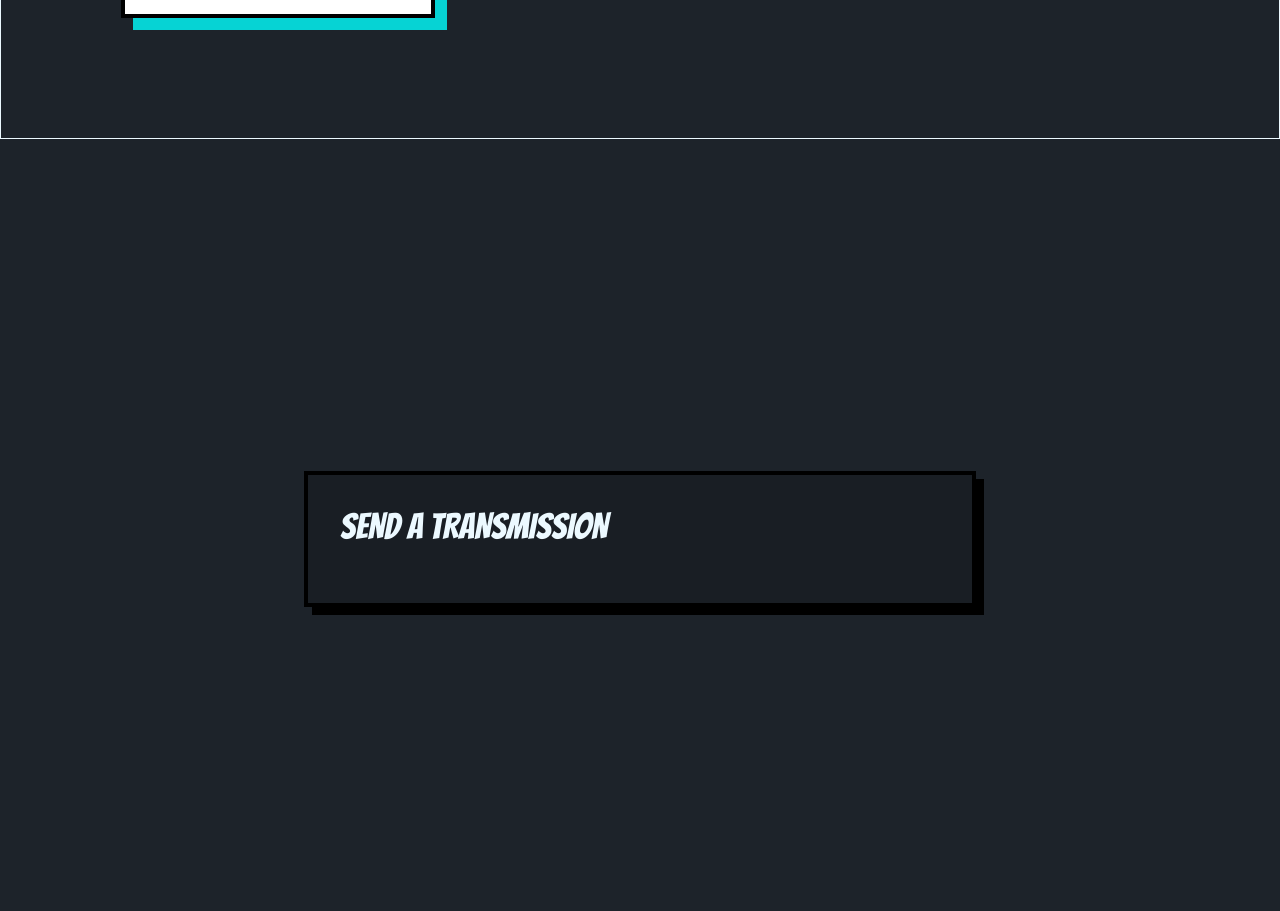
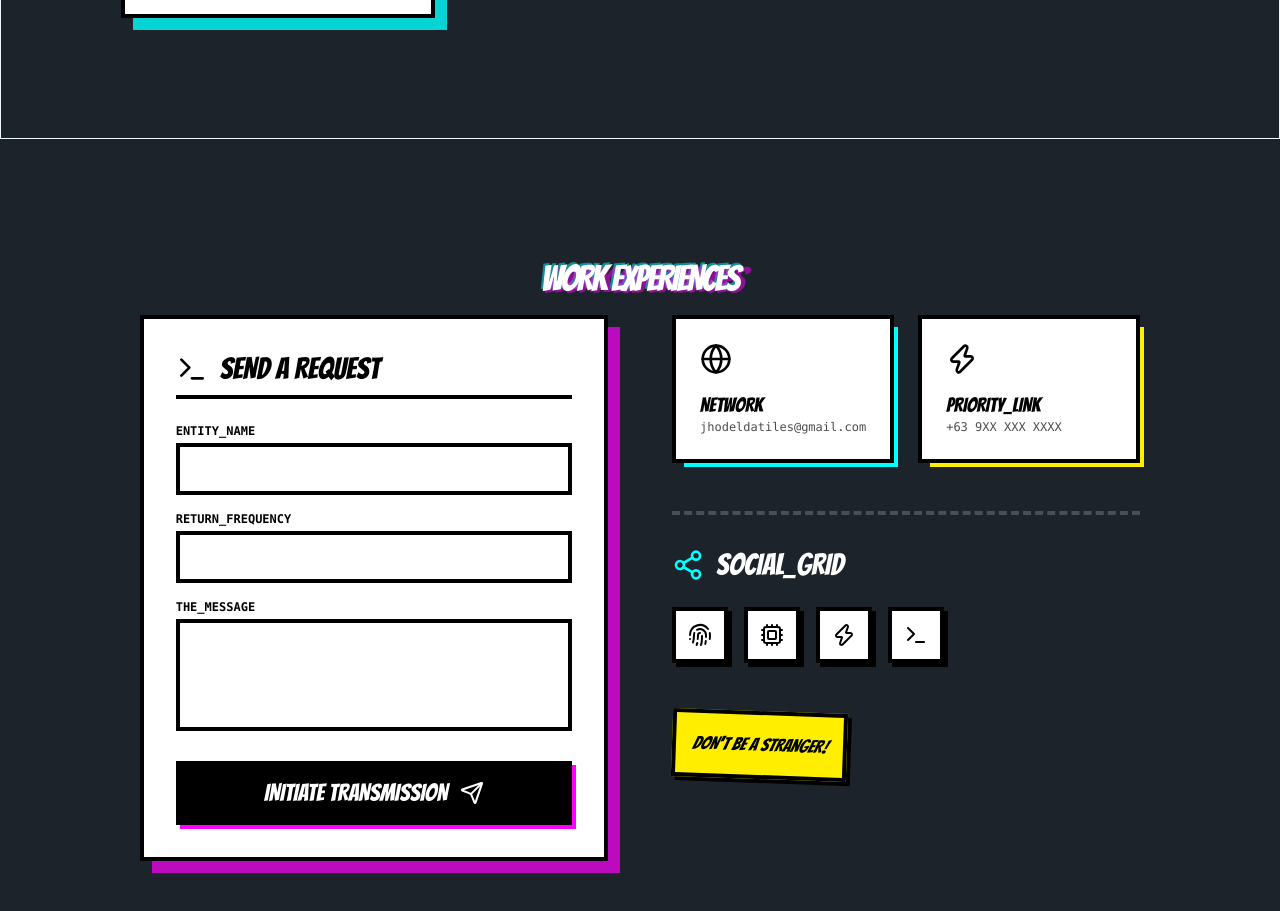
Before and after one commit to JhodelDatiles/portfolio, a React (Vite) app in the folder client/: page / in a window 1280 px wide. Shown: the part 3660-4571 px from the top of the page. Built offline with nearby package versions, Linux system fonts and the light colour scheme.

Commit message:
feat: added contacts section

```diff
--- /dev/null
+++ b/client/src/components/ContactSection.jsx
@@ -0,0 +1,128 @@
+import React from "react";
+// Swapping for more "Tech/Spider-Verse" themed icons
+import {
+  Terminal,
+  Cpu,
+  Zap,
+  Globe,
+  Share2,
+  Fingerprint,
+  Send
+} from "lucide-react";
+
+const ContactSection = () => {
+  return (
+    <section id="contact" className="flex flex-col py-30 relative overflow-hidden">
+      <div className="max-w-6xl mx-auto px-6">
+            <h3 className="self-center font-comic-title text-3xl md:text-4xl uppercase tracking-tighter text-white mb-4 px-8 relative inline-block">
+              <span className="relative z-10">Work Experiences</span>
+              <span className="absolute top-0.5 left-[34px] text-[#FF00FF] -z-10 opacity-50 italic">
+                Work Experiences
+              </span>
+              <span className="absolute -top-0.5 left-[30px] text-[#00FFFF] -z-20 opacity-50">
+                Work Experiences
+              </span>
+            </h3>
+      </div>
+
+      <div className="max-w-6xl mx-auto px-6 grid grid-cols-1 lg:grid-cols-2 gap-16 items-start">
+
+        {/* --- LEFT: CLIENT INFORMATION FORM --- */}
+        <div className="relative group">
+          <div className="absolute inset-0 bg-spider-magenta translate-x-3 translate-y-3 -z-10 opacity-70" />
+
+          <form className="border-4 border-black bg-white p-8 space-y-6">
+            <h3 className="font-comic-title text-3xl uppercase text-black border-b-4 border-black pb-2 mb-6 flex items-center gap-3">
+              <Terminal className="w-8 h-8" /> Send a Request
+            </h3>
+
+            <div className="space-y-4">
+              <div className="relative">
+                <label className="block font-mono text-xs font-bold text-black uppercase mb-1">Entity_Name</label>
+                <input
+                  type="text"
+                  className="w-full border-4 border-black p-3 font-mono text-sm focus:bg-spider-yellow/10 focus:outline-none transition-colors"
+                />
+              </div>
+
+              <div className="relative">
+                <label className="block font-mono text-xs font-bold text-black uppercase mb-1">Return_Frequency</label>
+                <input
+                  type="email"
+                  className="w-full border-4 border-black p-3 font-mono text-sm focus:bg-spider-cyan/10 focus:outline-none transition-colors"
+                />
+              </div>
+
+              <div className="relative">
+                <label className="block font-mono text-xs font-bold text-black uppercase mb-1">The_Message</label>
+                <textarea
+                  rows="4"
+                  className="w-full border-4 border-black p-3 font-mono text-sm focus:bg-spider-magenta/10 focus:outline-none transition-colors resize-none"
+                />
+              </div>
+            </div>
+
+            <button
+              type="submit"
+              className="w-full bg-black text-white font-comic-title text-2xl py-4 uppercase hover:bg-spider-magenta flex items-center justify-center gap-3 transition-all shadow-[4px_4px_0px_#FF00FF]"
+            >
+              Initiate Transmission <Send className="w-6 h-6" />
+            </button>
+          </form>
+        </div>
+
+        {/* --- RIGHT: DIRECT CONTACTS & SOCIALS --- */}
+        <div className="space-y-12">
+
+          <div className="grid grid-cols-1 sm:grid-cols-2 gap-6">
+            {/* Alternative for Email: Globe (Network) */}
+            <div className="border-4 border-black bg-white p-6 relative group hover:-translate-y-1 transition-transform">
+              <div className="absolute inset-0 bg-spider-cyan translate-x-2 translate-y-2 -z-10" />
+              <Globe className="w-8 h-8 mb-4 text-black" />
+              <h4 className="font-comic-title text-xl uppercase text-black">Network</h4>
+              <p className="font-mono text-xs text-black/70 truncate">jhodeldatiles@gmail.com</p>
+            </div>
+
+            {/* Alternative for Phone: Zap (High Energy/Immediate) */}
+            <div className="border-4 border-black bg-white p-6 relative group hover:-translate-y-1 transition-transform">
+              <div className="absolute inset-0 bg-spider-yellow translate-x-2 translate-y-2 -z-10" />
+              <Zap className="w-8 h-8 mb-4 text-black" />
+              <h4 className="font-comic-title text-xl uppercase text-black">Priority_Link</h4>
+              <p className="font-mono text-xs text-black/70">+63 9XX XXX XXXX</p>
+            </div>
+          </div>
+
+          <div className="pt-8 border-t-4 border-dashed border-white/20">
+            <h3 className="font-comic-title text-3xl uppercase text-white mb-6 flex items-center gap-3">
+              <Share2 className="w-8 h-8 text-spider-cyan" /> Social_Grid
+            </h3>
+            <div className="flex flex-wrap gap-4">
+              {/* Using Fingerprint for Github (Unique Identity) */}
+              <SocialIcon Icon={Fingerprint} link="#" color="hover:bg-black" label="Github" />
+              {/* Using Cpu for LinkedIn (Professional Brain) */}
+              <SocialIcon Icon={Cpu} link="#" color="hover:bg-blue-600" label="LinkedIn" />
+              <SocialIcon Icon={Zap} link="#" color="hover:bg-sky-400" label="Twitter" />
+              <SocialIcon Icon={Terminal} link="#" color="hover:bg-pink-500" label="Other" />
+            </div>
+          </div>
+
+          <div className="inline-block border-4 border-black bg-spider-yellow p-4 rotate-[2deg] shadow-[4px_4px_0px_black]">
+            <p className="font-comic-title text-black uppercase text-lg italic">Don't be a stranger!</p>
+          </div>
+        </div>
+
+      </div>
+    </section>
+  );
+};
+
+const SocialIcon = ({ Icon, link, color }) => (
+  <a
+    href={link}
+    className={`w-14 h-14 border-4 border-black bg-white flex items-center justify-center transition-all hover:-translate-y-2 hover:text-white ${color} shadow-[4px_4px_0px_black] text-black`}
+  >
+    <Icon className="w-6 h-6" />
+  </a>
+);
+
+export default ContactSection;
--- a/client/src/pages/LandingPage.jsx
+++ b/client/src/pages/LandingPage.jsx
@@ -4,6 +4,7 @@ import HeroSection from "../components/HeroSection";
 import MovingCarousel from "../components/MovingCarousel";
 import ExperienceTimeline from "../components/ExperienceTimeline";
 import ProjectCard from "../components/ProjectCard";
+import ContactSection from "../components/ContactSection";
 
 function LandingPage() {
   const [activeSection, setActiveSection] = useState("home");
@@ -122,20 +123,13 @@ function LandingPage() {
           </div>
         </section>
 
-        {/* CONTENT SECTIONS */}
-        <div className="max-w-6xl mx-auto px-6 space-y-32 pb-32">
-          <section
-            id="contact"
-            className="min-h-screen flex items-center justify-center"
-          >
-            <div className="w-full max-w-2xl p-8 border-4 border-black shadow-[8px_8px_0px_black] bg-base-200">
-              <h2 className="text-4xl font-comic-title uppercase mb-6">
-                Send a Transmission
-              </h2>
-              {/* Your Contact Form */}
-            </div>
-          </section>
-        </div>
+        {/* CONTACT SECTION */}
+        <section
+          id="contact"
+          className="min-h-screen flex items-center justify-center"
+        >
+          <ContactSection />
+        </section>
       </main>
     </div>
   );
```
